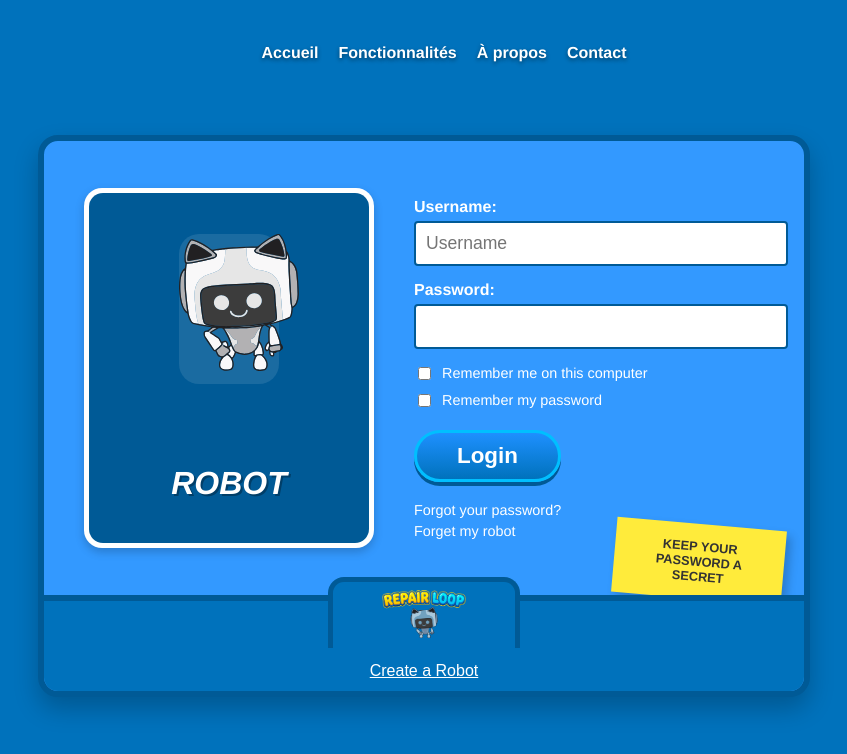
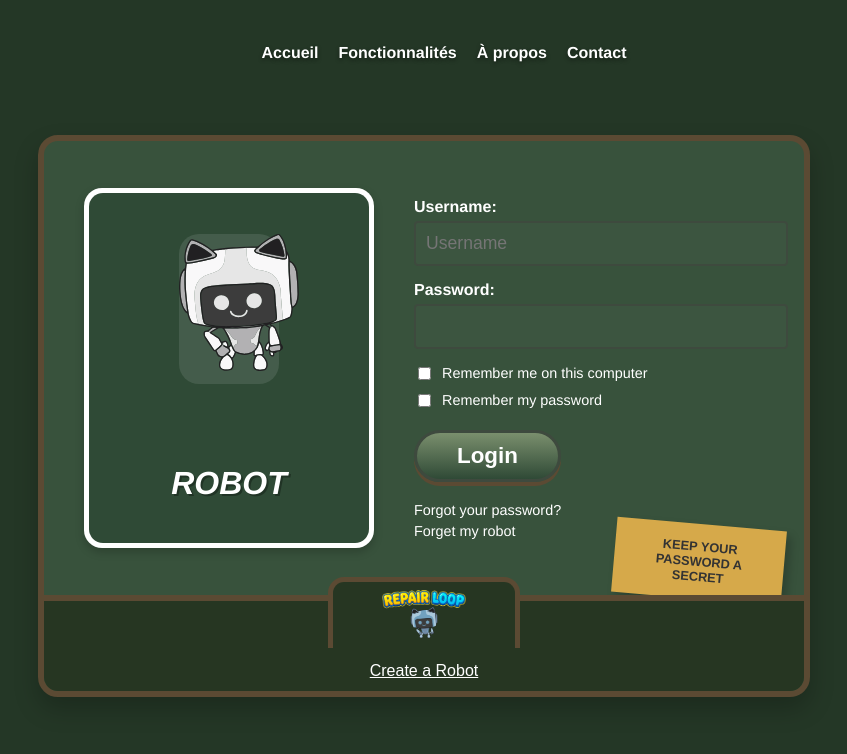
Before and after one commit to marinameloni/reechanter-le-monde, a Vue app in the folder client/: page /auth in a window 1280 px wide. Shown: the top 754 px of the page, without its empty margins (216-1063 px from the left). Built offline with nearby package versions, Linux system fonts and the light colour scheme.

Commit message:
style: update UI styles across multiple views for a cohesive earthy theme

```diff
--- a/client/src/views/Auth.vue
+++ b/client/src/views/Auth.vue
@@ -136,9 +136,10 @@ const handleSignup = async () => {
 </script>
 
 <style scoped>
+
 .index-landing {
   min-height: 100vh;
-  background-color: #0072bc;
+  background-color: #243726;
   display: flex;
   justify-content: center;
   align-items: center;
@@ -149,9 +150,9 @@ const handleSignup = async () => {
   width: 900px;
   height: 550px;
   position: relative;
-  border: 6px solid #005a96;
+  border: 6px solid #5b4a33;
   border-radius: 20px;
-  background: #39f;
+  background: #38523c;
   display: flex;
   flex-direction: column;
 }
@@ -176,7 +177,7 @@ const handleSignup = async () => {
 }
 
 .card-inner {
-  background: #005a96;
+  background: #2f4a36;
   height: 100%;
   border-radius: 14px;
   display: flex;
@@ -204,28 +205,30 @@ const handleSignup = async () => {
 .cp-input {
   width: 100%;
   padding: 10px;
-  border: 2px solid #005a96;
+  border: 2px solid #3e4a3e;
   border-radius: 4px;
   margin-bottom: 15px;
   font-size: 1.1rem;
+  background: rgba(255,255,255,0.02);
+  color: #fff;
 }
 
 .checkbox-group { font-size: 0.9rem; margin-bottom: 20px; }
 .checkbox-group label { font-weight: normal; margin-bottom: 8px; display: flex; align-items: center; gap: 8px;}
 
 .btn-cp-login {
-  background: linear-gradient(#1e90ff, #0072bc);
-  border: 3px solid #00bfff;
+  background: linear-gradient(#7a8f6d, #2f4a36);
+  border: 3px solid #3e4a3e;
   border-radius: 50px;
   color: white;
   padding: 10px 40px;
   font-size: 1.4rem;
   font-weight: bold;
   cursor: pointer;
-  box-shadow: 0 4px 0 #005a96;
+  box-shadow: 0 4px 0 #5b4a33;
 }
 
-.btn-cp-login:active { transform: translateY(2px); box-shadow: 0 2px 0 #005a96; }
+.btn-cp-login:active { transform: translateY(2px); box-shadow: 0 2px 0 #5b4a33; }
 
 .secondary-links { margin-top: 20px; display: flex; flex-direction: column; gap: 5px; }
 .secondary-links a { color: white; text-decoration: none; font-size: 0.9rem; }
@@ -234,7 +237,7 @@ const handleSignup = async () => {
   position: absolute;
   bottom: -60px;
   right: -20px;
-  background: #ffeb3b;
+  background: #d6a94a;
   color: #333;
   padding: 15px;
   width: 140px;
@@ -247,9 +250,9 @@ const handleSignup = async () => {
 }
 
 .ui-footer {
-  background: #0072bc;
+  background: #263622;
   height: 80px;
-  border-top: 6px solid #005a96;
+  border-top: 6px solid #5b4a33;
   display: flex;
   justify-content: center;
   align-items: flex-end;
--- a/client/src/views/CreateRobot.vue
+++ b/client/src/views/CreateRobot.vue
@@ -109,28 +109,27 @@ const handleSignup = async () => {
 </script>
 
 <style scoped>
-/* Reuse same styles as Auth.vue (player card layout) */
-.index-landing { min-height: 100vh; background-color: #0072bc; display: flex; justify-content: center; align-items: center; font-family: 'Arial Rounded MT Bold', 'Helvetica', sans-serif; }
-.game-container { width: 900px; height: 550px; position: relative; border: 6px solid #005a96; border-radius: 20px; background: #39f; display: flex; flex-direction: column; }
+.index-landing { min-height: 100vh; background-color: #243726; display: flex; justify-content: center; align-items: center; font-family: 'Arial Rounded MT Bold', 'Helvetica', sans-serif; }
+.game-container { width: 900px; height: 550px; position: relative; border: 6px solid #5b4a33; border-radius: 20px; background: #38523c; display: flex; flex-direction: column; }
 .auth-content { display: flex; flex: 1; padding: 40px; gap: 40px; align-items: center; }
 .player-card { flex: 1; background: #fff; padding: 5px; border-radius: 18px; height: 350px; max-width: 280px; box-shadow: 0 4px 10px rgba(0,0,0,0.2); }
-.card-inner { background: #005a96; height: 100%; border-radius: 14px; display: flex; flex-direction: column; align-items: center; justify-content: space-around; overflow: hidden; position: relative; }
+.card-inner { background: #2f4a36; height: 100%; border-radius: 14px; display: flex; flex-direction: column; align-items: center; justify-content: space-around; overflow: hidden; position: relative; }
 .display-name { color: white; text-transform: uppercase; font-style: italic; font-size: 2rem; margin: 0; text-shadow: 2px 2px 0px rgba(0,0,0,0.3); }
-.robot-placeholder { width: 100px; height: 150px; background: rgba(255,255,255,0.1); border-radius: 20px; }
+.robot-placeholder { width: 100px; height: 150px; background: rgba(255,255,255,0.05); border-radius: 20px; }
 .sprite-container { width: 120px; height: 160px; display: flex; align-items: center; justify-content: center; }
 
 /* Inline svg preview styling - constrain to sprite container */
 .svg-preview { width: 100%; height: 100%; display: flex; align-items: center; justify-content: center; }
 .svg-preview svg { max-width: 100%; max-height: 100%; display: block; }
 .form-container { flex: 1; position: relative; color: white; }
-.cp-input { width: 100%; padding: 10px; border: 2px solid #005a96; border-radius: 4px; margin-bottom: 15px; font-size: 1.1rem; }
+.cp-input { width: 100%; padding: 10px; border: 2px solid #3e4a3e; color: #fff; border-radius: 4px; margin-bottom: 15px; font-size: 1.1rem; background: rgba(255,255,255,0.02); }
 .checkbox-group { font-size: 0.9rem; margin-bottom: 20px; }
-.btn-cp-login { background: linear-gradient(#1e90ff, #0072bc); border: 3px solid #00bfff; border-radius: 50px; color: white; padding: 10px 40px; font-size: 1.4rem; font-weight: bold; cursor: pointer; box-shadow: 0 4px 0 #005a96; }
-.btn-cp-login:active { transform: translateY(2px); box-shadow: 0 2px 0 #005a96; }
+.btn-cp-login { background: linear-gradient(#7a8f6d, #2f4a36); border: 3px solid #3e4a3e; border-radius: 50px; color: white; padding: 10px 40px; font-size: 1.4rem; font-weight: bold; cursor: pointer; box-shadow: 0 4px 0 #5b4a33; }
+.btn-cp-login:active { transform: translateY(2px); box-shadow: 0 2px 0 #5b4a33; }
 .secondary-links { margin-top: 20px; display: flex; flex-direction: column; gap: 5px; }
 .secondary-links a { color: white; text-decoration: none; font-size: 0.9rem; }
-.sticky-note { position: absolute; bottom: -60px; right: -20px; background: #ffeb3b; color: #333; padding: 15px; width: 140px; font-size: 0.8rem; font-weight: bold; transform: rotate(5deg); box-shadow: 5px 5px 10px rgba(0,0,0,0.2); text-align: center; border-bottom-right-radius: 30px 5px; }
-.ui-footer { background: #0072bc; height: 80px; border-top: 6px solid #005a96; display: flex; justify-content: center; align-items: flex-end; padding-bottom: 10px; }
+.sticky-note { position: absolute; bottom: -60px; right: -20px; background: #d6a94a; color: #333; padding: 15px; width: 140px; font-size: 0.8rem; font-weight: bold; transform: rotate(5deg); box-shadow: 5px 5px 10px rgba(0,0,0,0.2); text-align: center; border-bottom-right-radius: 30px 5px; }
+.ui-footer { background: #263622; height: 80px; border-top: 6px solid #5b4a33; display: flex; justify-content: center; align-items: flex-end; padding-bottom: 10px; }
 .switch-mode-btn { background: none; border: none; color: white; text-decoration: underline; cursor: pointer; font-size: 1rem; }
 .color-selector { display: flex; flex-wrap: wrap; gap: 5px; margin-bottom: 10px; }
 .color-option { width: 20px; height: 20px; border-radius: 4px; cursor: pointer; border: 1px solid #fff; }
--- a/client/src/views/Game.vue
+++ b/client/src/views/Game.vue
@@ -118,4 +118,57 @@ onMounted(async () => {
 <style scoped>
 @import '../styles/game.css';
 
+/* Earthy page background */
+.game-view {
+	min-height: 100vh;
+	background-color: #243726;
+	display: flex;
+	flex-direction: column;
+	align-items: center;
+	padding: 24px;
+}
+
+/* Header bar styled like other pages */
+.game-header {
+	width: 1030px;
+	max-width: 94%;
+	background: #2f4a36;
+	border: 6px solid #5b4a33;
+	border-radius: 16px;
+	color: white;
+	padding: 12px 20px;
+	display: flex;
+	justify-content: space-between;
+	align-items: center;
+	box-shadow: 0 12px 24px rgba(0,0,0,0.22);
+	margin-bottom: 16px;
+}
+
+main {
+	min-width: 1030px;
+	width: 100%;
+	max-width: 1050px;
+	background: #334a37;
+	border: 6px solid #5b4a33;
+	border-radius: 16px;
+	padding: 20px;
+	color: white;
+	box-shadow: 0 12px 24px rgba(0,0,0,0.22);
+}
+
+.map-section {
+	margin-top: 12px;
+	background: #243726;
+	border: 2px solid #5b4a33;
+	border-radius: 12px;
+	padding: 12px;
+}
+
+.player-list { list-style: none; padding: 0; margin: 0; display: flex; flex-direction: column; gap: 8px; }
+.userlist { display:flex; align-items:center; gap:12px; padding:6px 8px; background: rgba(0,0,0,0.06); border-radius:8px; }
+.player-list-sprite svg { width: 36px; height: 36px; display: block; }
+.player-list-name { color: #fff; }
+
+.robot-preview { width: 20px; height: 20px; border-radius: 4px; border: 2px solid #3e4a3e; }
+
 </style>
--- a/client/src/views/Index.vue
+++ b/client/src/views/Index.vue
@@ -58,11 +58,11 @@ onBeforeUnmount(() => { if (autoplay) clearInterval(autoplay); });
 
 <style>
 body {
-    background-color: #0072bc;
+    background-color: #243726;
 }
 .index-landing {
   min-height: 100vh;
-  background-color: #0072bc;
+  background-color: #243726;
   display: flex;
   justify-content: center;
   align-items: center;
@@ -76,10 +76,10 @@ body {
   max-width: 760px;
   max-height: calc(100vh - 12px);
   position: relative;
-  border: 6px solid #005a96; /* Darker blue frame */
+  border: 6px solid #5b4a33; /* Earthy brown frame */
   border-radius: 16px;
   overflow: hidden;
-  background: #39f;
+  background: #334a37;
   box-shadow: 0 12px 24px rgba(0,0,0,0.22);
 }
 
@@ -87,7 +87,7 @@ body {
 .screen-area {
   aspect-ratio: 4 / 3;
   position: relative;
-  background: #005a96;
+  background: #2f4a36;
   display: flex;
   align-items: center;
   justify-content: center;
@@ -112,9 +112,9 @@ body {
 
 /* The Blue Bottom Bar */
 .ui-footer {
-  background: #0072bc;
+  background: #263622;
   height: 84px;
-  border-top: 5px solid #005a96;
+  border-top: 5px solid #5b4a33;
   position: relative;
   display: flex;
   justify-content: center;
@@ -128,9 +128,9 @@ body {
   top: -24px;
   left: 50%;
   transform: translateX(-50%);
-  background: #0072bc;
+  background: #263622;
   padding: 6px 16px;
-  border: 5px solid #005a96;
+  border: 5px solid #5b4a33;
   border-bottom: none;
   border-radius: 16px 16px 0 0;
   min-width: 150px;
@@ -153,15 +153,15 @@ body {
   font-style: italic;
   font-weight: bold;
   color: white;
-  border: 2px solid #003d66;
+  border: 2px solid #3e4a3e;
   border-radius: 10px;
   cursor: pointer;
   text-shadow: 1px 1px 2px rgba(0,0,0,0.45);
   transition: transform 0.1s;
 }
 
-.btn-create { background: linear-gradient(#1e90ff, #005a96); }
-.btn-login { background: linear-gradient(#1e90ff, #005a96); }
+.btn-create { background: linear-gradient(#7a8f6d, #2f4a36); }
+.btn-login { background: linear-gradient(#7a8f6d, #2f4a36); }
 
 .btn-create:hover, .btn-login:hover {
   transform: scale(1.02);
@@ -190,7 +190,7 @@ body {
 }
 
 .dots button.active {
-  background: #ffcc00; /* Classic CP Gold dot */
+  background: #b88646; /* Muted ochre */
   transform: scale(1.2);
 }
 
```
Also changed, not shown: client/src/components/game/GameMap.vue (+22 -37 lines), 1 other file (tests, documents, lock files or other folders).
